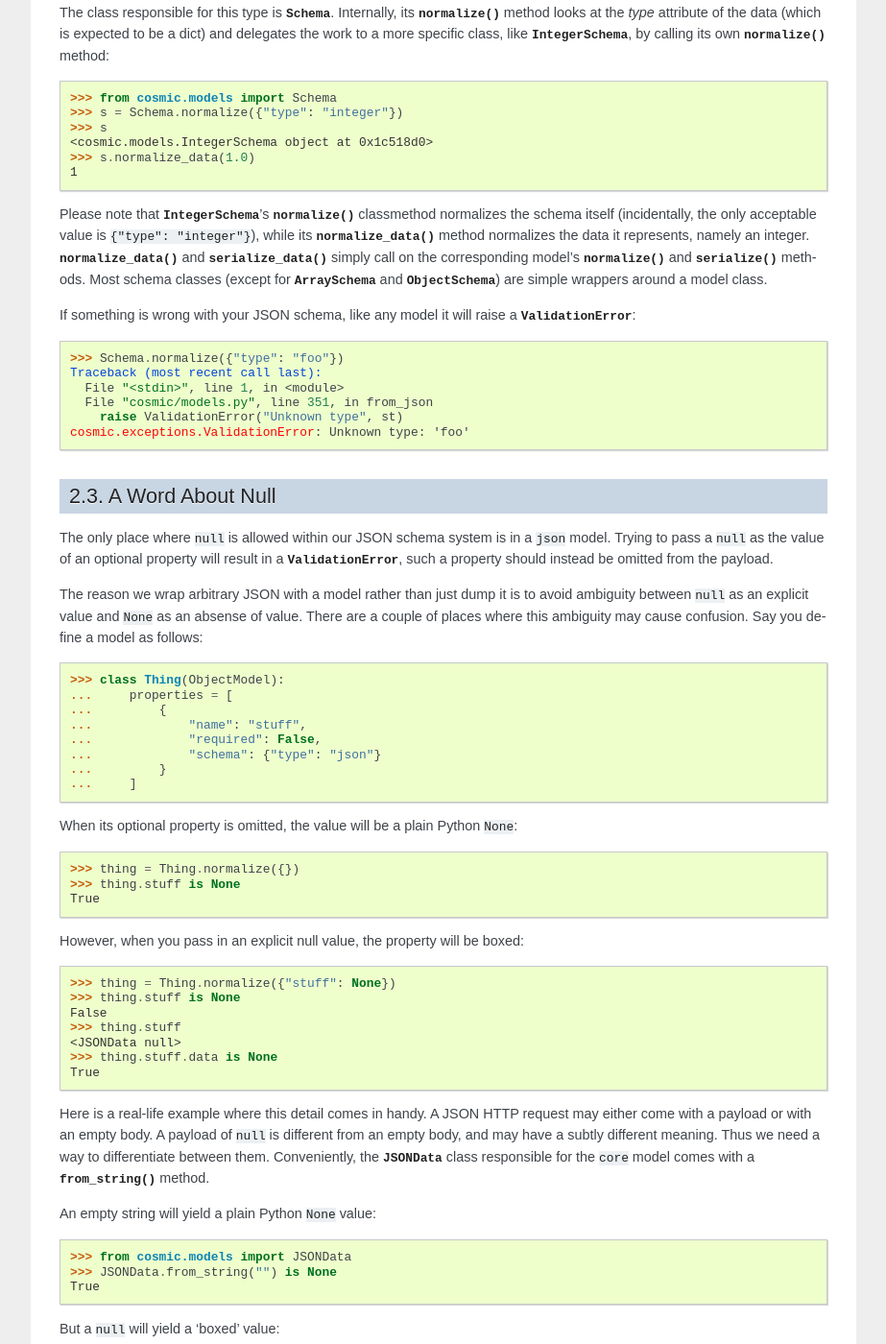
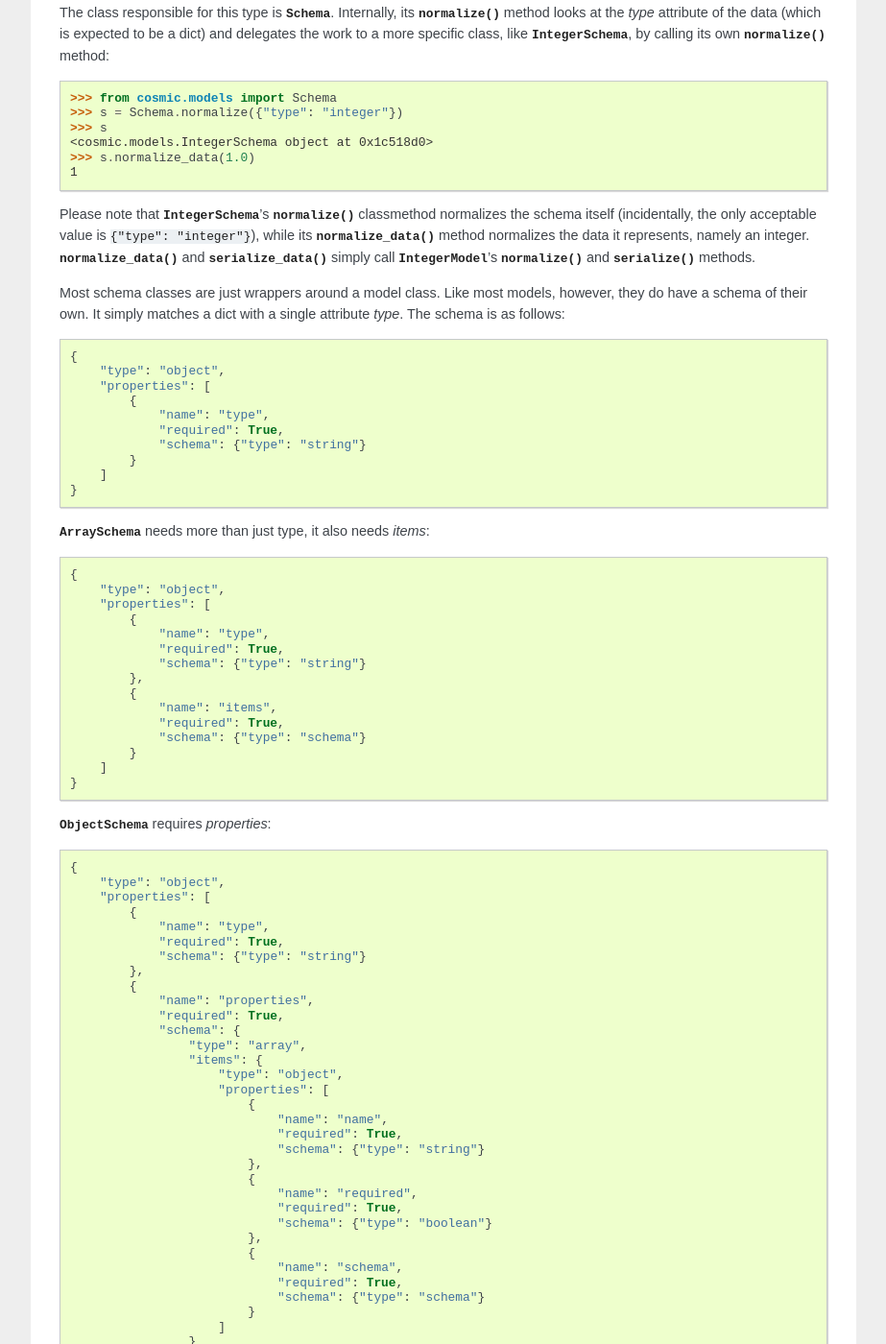
Before and after one commit to cosmic-api/cosmic.py, a Sphinx documentation site: the page built from docs/source/models.rst, in a window 1280 px wide and 1400 px high, scrolled down 5551 px. Shown: the whole window at 96% size, without its empty margins (198-1121 px from the left). Built offline with Sphinx 7.4.7, drawn with Linux system fonts in a browser that asks for light colours; some of the changed text lies outside the part shown.

Commit message:
Models and schemas mostly documented

```diff
--- a/docs/source/models.rst
+++ b/docs/source/models.rst
@@ -10,8 +10,8 @@ reference it by its name.
 JSON Schema Basics
 ------------------
 
-A *schema* is a recursive JSON structure that mirrors the structure of
-the data it is meant to validate.
+A *schema* is a recursive JSON structure that mirrors the structure of the
+data it is meant to validate.
 
 .. note::
 
@@ -344,21 +344,86 @@ Please note that :class:`IntegerSchema`'s :meth:`normalize` classmethod
 normalizes the schema itself (incidentally, the only acceptable value is
 ``{"type": "integer"}``), while its :meth:`normalize_data` method normalizes
 the data it represents, namely an integer. :meth:`normalize_data` and
-:meth:`serialize_data` simply call on the corresponding model's :meth:`normalize`
-and :meth:`serialize` methods. Most schema classes (except for
-:class:`~cosmic.models.ArraySchema` and :class:`~cosmic.models.ObjectSchema`)
-are simple wrappers around a model class.
+:meth:`serialize_data` simply call :class:`~cosmic.models.IntegerModel`'s
+:meth:`normalize` and :meth:`serialize` methods.
 
-If something is wrong with your JSON schema, like any model it will raise a
-:exc:`~cosmic.exceptions.ValidationError`::
+Most schema classes are just wrappers around a model class. Like most models,
+however, they do have a schema of their own. It simply matches a dict with a
+single attribute *type*. The schema is as follows::
 
-    >>> Schema.normalize({"type": "foo"})
-    Traceback (most recent call last):
-      File "<stdin>", line 1, in <module>
-      File "cosmic/models.py", line 351, in from_json
-        raise ValidationError("Unknown type", st)
-    cosmic.exceptions.ValidationError: Unknown type: 'foo'
+    {
+        "type": "object",
+        "properties": [
+            {
+                "name": "type",
+                "required": True,
+                "schema": {"type": "string"}
+            }
+        ]
+    }
 
+:class:`~cosmic.models.ArraySchema` needs more than just type, it also needs
+*items*::
+
+    {
+        "type": "object",
+        "properties": [
+            {
+                "name": "type",
+                "required": True,
+                "schema": {"type": "string"}
+            },
+            {
+                "name": "items",
+                "required": True,
+                "schema": {"type": "schema"}
+            }
+        ]
+    }
+
+:class:`~cosmic.models.ObjectSchema` requires *properties*::
+
+    {
+        "type": "object",
+        "properties": [
+            {
+                "name": "type",
+                "required": True,
+                "schema": {"type": "string"}
+            },
+            {
+                "name": "properties",
+                "required": True,
+                "schema": {
+                    "type": "array",
+                    "items": {
+                        "type": "object",
+                        "properties": [
+                            {
+                                "name": "name",
+                                "required": True,
+                                "schema": {"type": "string"}
+                            },
+                            {
+                                "name": "required",
+                                "required": True,
+                                "schema": {"type": "boolean"}
+                            },
+                            {
+                                "name": "schema",
+                                "required": True,
+                                "schema": {"type": "schema"}
+                            }
+                        ]
+                    }
+                }
+            }
+        ]
+    }
+
+As you can see, the ``schema`` type is quite handy. Not only is it used by the
+model system internally but also by other modules in Cosmic. It allows such
+things as actions to be implemented as simple models.
 
 A Word About Null
 -----------------
@@ -421,3 +486,27 @@ But a ``null`` will yield a 'boxed' value::
 
     >>> JSONData.from_string("null")
     <JSONData null>
+
+Extending The Model System
+--------------------------
+
+Instead of using the convenience function
+:func:`cosmic.tools.normalize_schema`, try to call :meth:`Schema.normalize`
+directly::
+
+    >>> Schema.normalize({"type": "cookbook.Recipe"})
+    Traceback (most recent call last):
+      File "<stdin>", line 1, in <module>
+      File "cosmic/models.py", line 106, in normalize
+        raise NotImplementedError()
+    NotImplementedError
+
+The error is thrown because the model system doesn't know where to find API
+models by itself. Cosmic extends the model system by defining a
+:func:`cosmic.tools.fetch_model` function that it passes into the model
+system like so:
+
+    >>> Schema.normalize({"type": "cookbook.Recipe"}, fetcher=fetch_model)
+
+:func:`fetch_model` needs to be passed into any :meth:`normalize` or
+:meth:`normalize_data` call whenever user-defined models need to be accessed.
```
Also changed, not shown: 2 other files.
